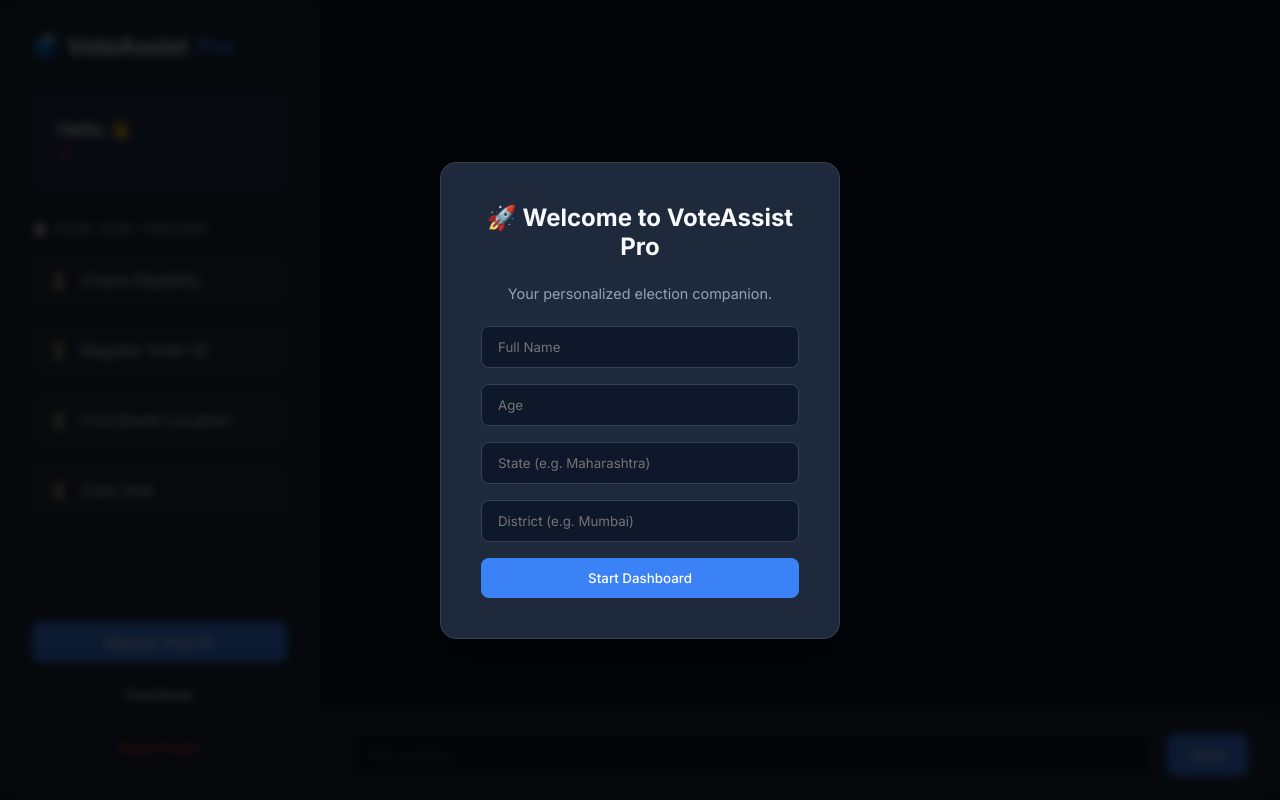
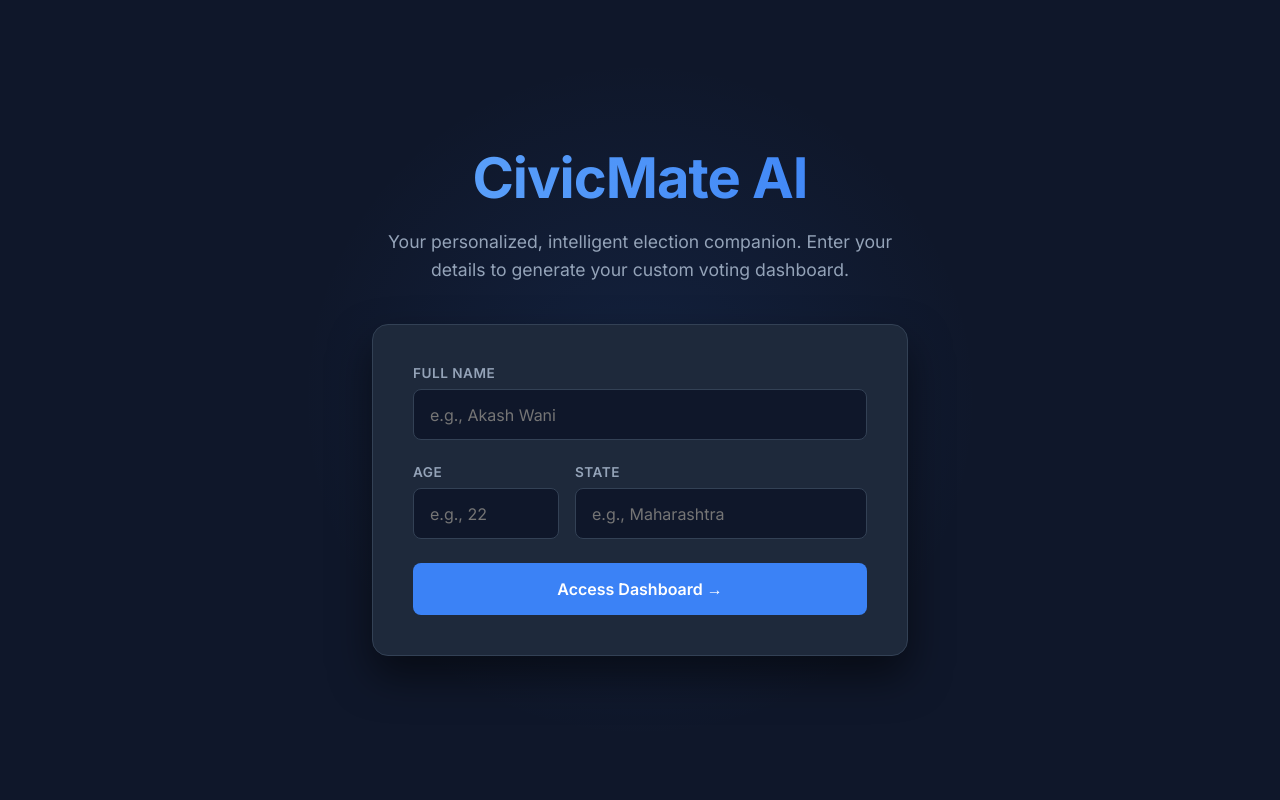
Before and after one commit to pradnya1212/Smart-Election-Assistant, a Flask app: page / in a window 1280 px wide. Run offline with Flask 3, Linux system fonts and the light colour scheme.

Commit message:
Update to CivicMate AI: Premium Landing Page, Multi-language, and Voice support

```diff
--- a/vote_ai/app.py
+++ b/vote_ai/app.py
@@ -68,6 +68,10 @@ STEPS_DATA = [
 
 @app.route("/")
 def home():
+    return render_template("home.html")
+
+@app.route("/dashboard")
+def dashboard():
     return render_template("index.html")
 
 @app.route("/ask")
--- /dev/null
+++ b/vote_ai/templates/home.html
@@ -0,0 +1,77 @@
+<!DOCTYPE html>
+<html lang="en">
+<head>
+    <meta charset="UTF-8">
+    <meta name="viewport" content="width=device-width, initial-scale=1.0">
+    <title>CivicMate AI - Premium Voter Assistant</title>
+    <link href="https://fonts.googleapis.com/css2?family=Inter:wght@400;500;600;700&display=swap" rel="stylesheet">
+    <style>
+        :root { --bg: #0f172a; --card: #1e293b; --accent: #3b82f6; --text: #f8fafc; }
+        * { margin: 0; padding: 0; box-sizing: border-box; font-family: 'Inter', sans-serif; }
+        body { background: var(--bg); color: var(--text); display: flex; align-items: center; justify-content: center; min-height: 100vh; overflow: hidden; }
+        .hero { text-align: center; max-width: 600px; padding: 2rem; z-index: 10; }
+        h1 { font-size: 3.5rem; font-weight: 700; margin-bottom: 1rem; background: linear-gradient(to right, #60a5fa, #3b82f6); -webkit-background-clip: text; color: transparent; letter-spacing: -1px; }
+        p { color: #94a3b8; font-size: 1.1rem; margin-bottom: 2.5rem; line-height: 1.6; }
+        .card { background: var(--card); padding: 2.5rem; border-radius: 16px; border: 1px solid #334155; box-shadow: 0 20px 40px rgba(0,0,0,0.5); text-align: left; animation: slideUp 0.6s ease-out forwards; }
+        @keyframes slideUp { from { opacity: 0; transform: translateY(20px); } to { opacity: 1; transform: translateY(0); } }
+        .input-group { margin-bottom: 1.5rem; }
+        label { display: block; font-size: 0.85rem; color: #94a3b8; margin-bottom: 0.5rem; font-weight: 600; text-transform: uppercase; letter-spacing: 0.5px; }
+        input { width: 100%; padding: 0.9rem 1rem; background: var(--bg); border: 1px solid #334155; color: white; border-radius: 8px; font-size: 1rem; outline: none; transition: 0.2s; }
+        input:focus { border-color: var(--accent); box-shadow: 0 0 0 3px rgba(59, 130, 246, 0.2); }
+        .btn { width: 100%; padding: 1rem; background: var(--accent); color: white; border: none; border-radius: 8px; font-size: 1rem; font-weight: 600; cursor: pointer; transition: 0.2s; margin-top: 1rem; display: flex; justify-content: center; align-items: center; gap: 0.5rem; }
+        .btn:hover { background: #2563eb; transform: translateY(-2px); box-shadow: 0 10px 20px rgba(59,130,246,0.3); }
+        .bg-glow { position: absolute; width: 800px; height: 800px; background: radial-gradient(circle, rgba(59,130,246,0.1) 0%, rgba(15,23,42,0) 60%); top: 50%; left: 50%; transform: translate(-50%, -50%); z-index: 0; pointer-events: none; }
+    </style>
+</head>
+<body>
+    <div class="bg-glow"></div>
+    <div class="hero">
+        <h1>CivicMate AI</h1>
+        <p>Your personalized, intelligent election companion. Enter your details to generate your custom voting dashboard.</p>
+
+        <div class="card">
+            <div class="input-group">
+                <label>Full Name</label>
+                <input type="text" id="obName" placeholder="e.g., Akash Wani">
+            </div>
+            <div class="input-group" style="display: flex; gap: 1rem;">
+                <div style="flex: 1;">
+                    <label>Age</label>
+                    <input type="number" id="obAge" placeholder="e.g., 22">
+                </div>
+                <div style="flex: 2;">
+                    <label>State</label>
+                    <input type="text" id="obState" placeholder="e.g., Maharashtra">
+                </div>
+            </div>
+            <button class="btn" onclick="startApp()">Access Dashboard &rarr;</button>
+        </div>
+    </div>
+
+    <script>
+        // Redirect if already logged in
+        if(localStorage.getItem("user")) {
+            window.location.href = "/dashboard";
+        }
+
+        function startApp() {
+            const name = document.getElementById('obName').value;
+            const age = document.getElementById('obAge').value;
+            const state = document.getElementById('obState').value;
+
+            if(!name || !age || !state) return alert("Please fill all fields to continue.");
+
+            let user = {
+                name: name,
+                age: parseInt(age),
+                state: state,
+                district: state, // Simplify
+                registered: false
+            };
+
+            localStorage.setItem("user", JSON.stringify(user));
+            window.location.href = "/dashboard";
+        }
+    </script>
+</body>
+</html>
--- a/vote_ai/templates/index.html
+++ b/vote_ai/templates/index.html
@@ -3,7 +3,7 @@
 <head>
     <meta charset="UTF-8">
     <meta name="viewport" content="width=device-width, initial-scale=1.0">
-    <title>VoteAssist Pro</title>
+    <title>CivicMate AI Dashboard</title>
     <link href="https://fonts.googleapis.com/css2?family=Inter:wght@400;500;600;700&display=swap" rel="stylesheet">
     <style>
         :root {
@@ -115,8 +115,18 @@
     <!-- LEFT SIDEBAR -->
     <nav class="sidebar" aria-label="Dashboard">
         <h2 style="font-weight: 700; letter-spacing: -0.5px; display: flex; align-items: center; gap: 0.5rem;">
-            🗳️ VoteAssist <span style="color: var(--accent);">Pro</span>
+            🗳️ CivicMate <span style="color: var(--accent);">AI</span>
         </h2>
+
+        <!-- Multi-Language Widget -->
+        <div id="google_translate_element" style="margin-bottom: 1rem;"></div>
+        <script type="text/javascript">
+            function googleTranslateElementInit() {
+                new google.translate.TranslateElement({pageLanguage: 'en', includedLanguages: 'hi,mr,ta,te,bn,gu,kn,ml,ur,en', layout: google.translate.TranslateElement.InlineLayout.SIMPLE}, 'google_translate_element');
+            }
+        </script>
+        <script type="text/javascript" src="//translate.google.com/translate_a/element.js?cb=googleTranslateElementInit"></script>
+
         <div class="profile-card" id="profileCard">
             <h3 style="margin-bottom: 0.5rem;">Hello <span id="uiName"></span> 👋</h3>
             <p id="uiEligibility" style="font-weight: 600; margin-bottom: 0.5rem;"></p>
@@ -151,12 +161,14 @@
         let user = null;
         window.onload = () => {
             const saved = localStorage.getItem("user");
-            if (saved) {
-                user = JSON.parse(saved);
-                document.getElementById('onboardingModal').classList.add('hidden');
-                updateDashboard();
-                appendMessage('bot', `Welcome back, ${user.name}! I am your personalized voting companion.`);
+            if (!saved) {
+                window.location.href = "/";
+                return;
             }
+            user = JSON.parse(saved);
+            document.getElementById('onboardingModal').classList.add('hidden');
+            updateDashboard();
+            appendMessage('bot', `Welcome back, ${user.name}! I am CivicMate AI. How can I assist you with your elections today?`);
         };
 
         function saveUser() {
@@ -255,7 +267,22 @@
             const msgObj = document.createElement("div");
             msgObj.className = `msg ${sender}`;
             msgObj.innerHTML = formatMarkdown(text);
-            wrapper.appendChild(msgObj);
+
+            // Add Voice Button for bot messages
+            if(sender === 'bot') {
+                const voiceBtn = document.createElement("button");
+                voiceBtn.innerHTML = "🔊";
+                voiceBtn.style.cssText = "background:transparent; border:none; cursor:pointer; margin-left:10px; font-size:1.2rem; align-self:flex-start; margin-top:10px;";
+                voiceBtn.onclick = () => {
+                    const speech = new SpeechSynthesisUtterance(text.replace(/\*\*/g, ""));
+                    window.speechSynthesis.speak(speech);
+                };
+                wrapper.appendChild(msgObj);
+                wrapper.appendChild(voiceBtn);
+            } else {
+                wrapper.appendChild(msgObj);
+            }
+
             document.getElementById('chat').appendChild(wrapper);
             document.getElementById('chat').scrollTop = document.getElementById('chat').scrollHeight;
             return msgObj;
```
